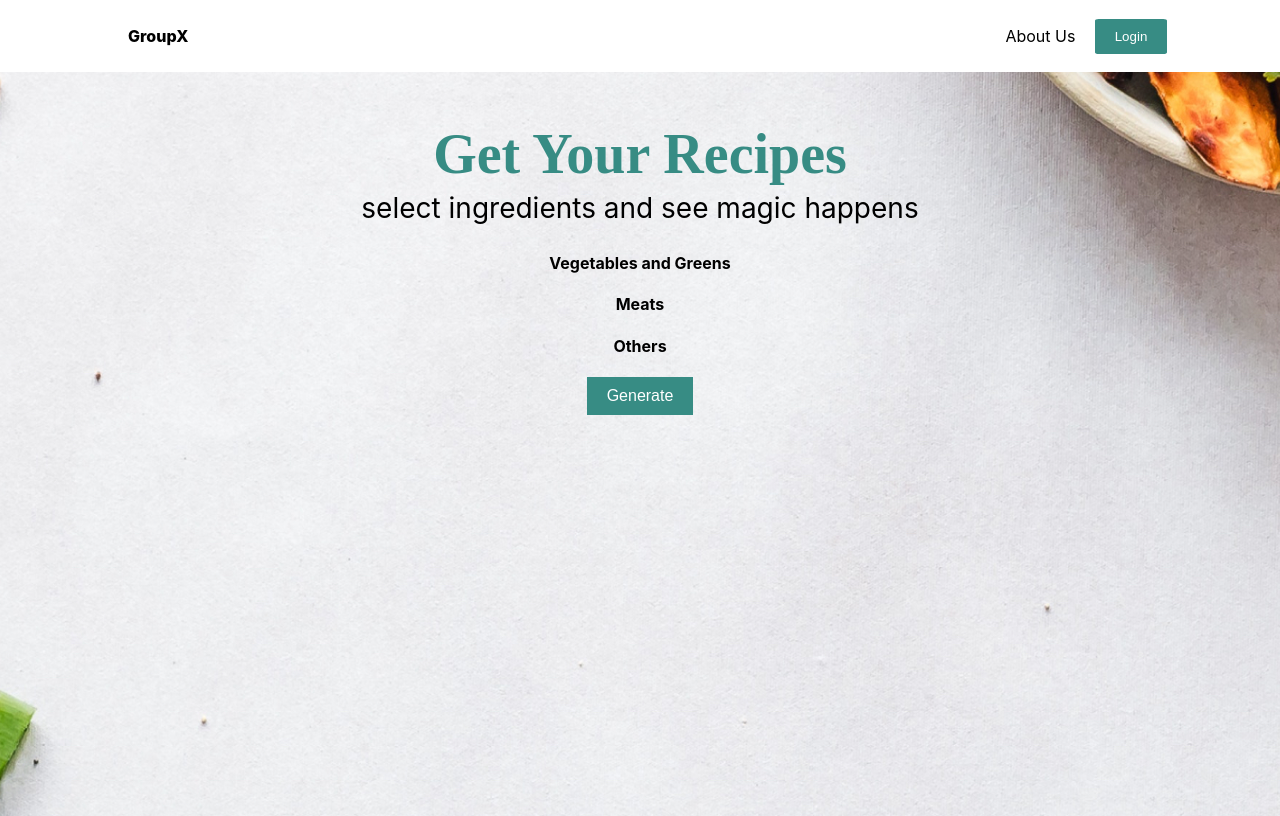
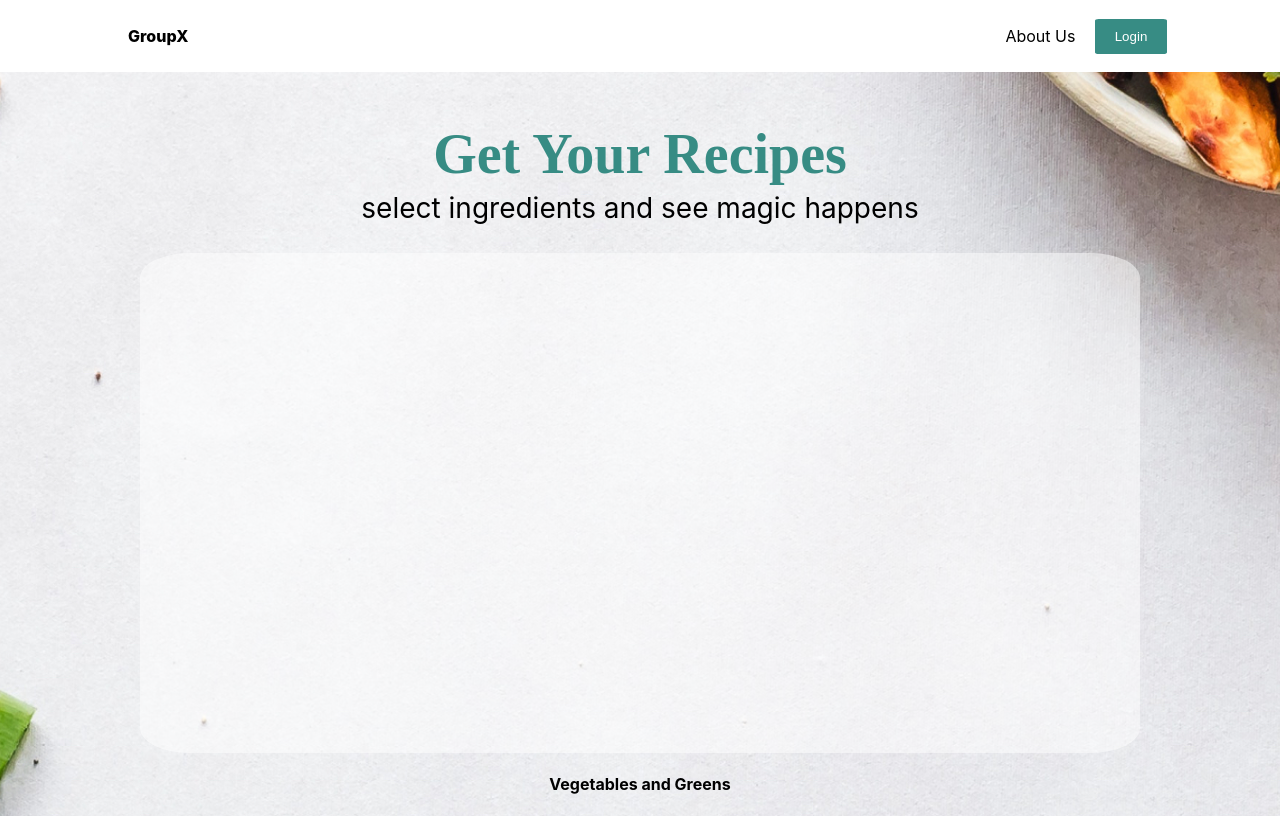
Before and after one commit to VT-SE-Fall2023/groupx-recipe-frontend, a React (Create React App) app: page /login in a window 1280 px wide. Shown: the top 816 px of the page. Built offline with nearby package versions, Linux system fonts and the light colour scheme.

Commit message:
implement background in ingredient selection

```diff
--- a/src/Ingredient.js
+++ b/src/Ingredient.js
@@ -4,9 +4,12 @@ import './css/Ingredient.css';
 function Ingredient() {
     return (
         <div className='ingredient-selection'>
-            <h4>Vegetables and Greens</h4>
-            <h4>Meats</h4>
-            <h4>Others</h4>
+            <section className='rectangle'></section>
+            <section className='buttons'>
+                <h4>Vegetables and Greens</h4>
+                <h4>Meats</h4>
+                <h4>Others</h4>
+            </section>
         </div>
     );
 }
--- a/src/css/Ingredient.css
+++ b/src/css/Ingredient.css
@@ -1,3 +1,13 @@
+
 .ingredient-selection{
-    transform: matrix();
+    display: flex;
+    flex-direction: column;
+    align-items: center;
 }
+.rectangle{
+    height: 500px;
+    width: 1000px;
+    background-color: rgb(255,255,255,0.5);
+    border-radius: 5%;
+    position: relative;
+}
```
